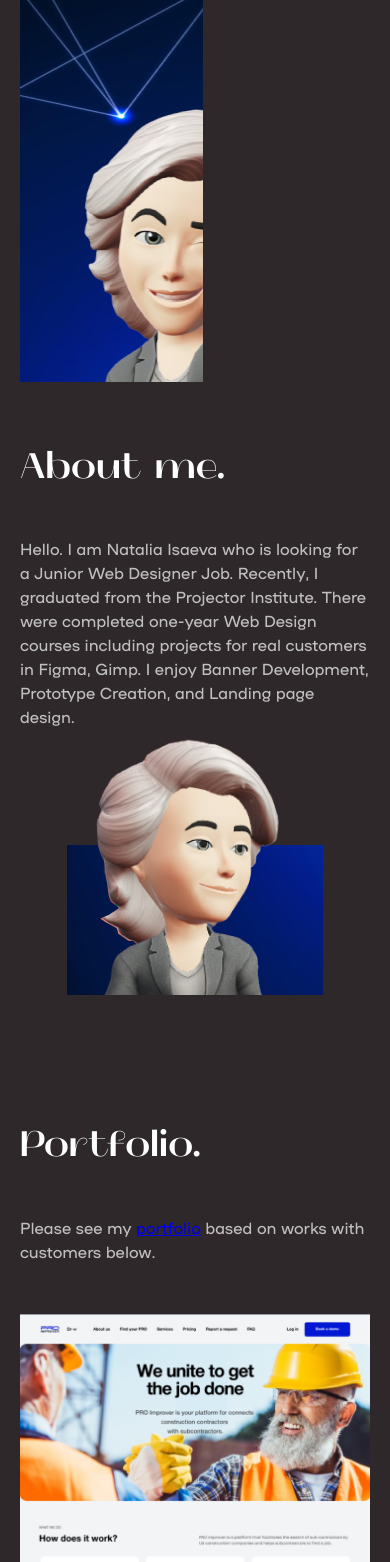
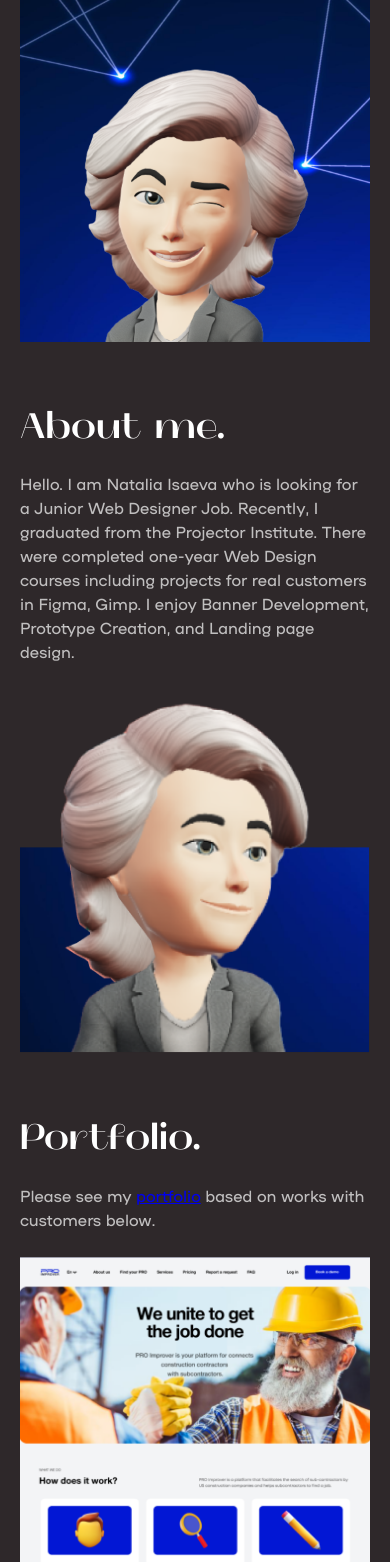
Before and after one commit to Anatorusan/Isaeva_CV, a plain HTML site: page index.html in a window 390 px wide. Shown: the part 312-1874 px from the top of the page. Drawn offline with Linux system fonts and the light colour scheme.

Commit message:
Responsive V1.0

```diff
--- a/index.html
+++ b/index.html
@@ -28,22 +28,25 @@
                         <img src="pictures/avatar_big.png" alt="big avatar" width="738" height="354">
                     </div>
                 </div>
-                <div class="header-main desktop-hidden">
-                    <div class="header-main__text-container avatar-backg">
+                <div class="header-main desktop-hidden header-main-grid">
+                    <div class="header-main__text-container-mobile header-main__text-container-grid">
                         <h1 class="header-main__text MAK-text">Natalia<br> Isaeva</h1>
                     </div>
-                    <!-- <div class="bigAvatar-container">
-                        <img src="pictures/avatar_vert.png" alt="big avatar vertical" width="350" height="550">
-                    </div> -->
+                    <div class="bigAvatar-container-mobile bigAvatar-container-mobile-grid">
+                        <img src="pictures/avatar_vert_1.5.png" alt="big avatar vertical" width="525" height="825">
+                    </div>
                 </div>
             </header>
         </div>
         <section class="aboutMe">
             <div class="aboutMe__avatar-container">
-                <img src="pictures/avatar_aboutme.png" alt="baout me avatar" width="256" height="266">
+                <picture>
+                    <source media="(min-width: 768px)" srcset="pictures/avatar_aboutme.png" alt="about me avatar" width="256" height="266">
+                    <img src="pictures/avatar_aboutme_x1.5.png" alt="about me avatar" width="385" height="400">
+                </picture>
             </div>
             <div class="aboutMe__text-container">
-                <h3 class="aboutMe-h3 MAK-text pb-50 mb-0">About me.</h3>
+                <h3 class="aboutMe-h3 MAK-text pb-25-50 mb-0">About me.</h3>
                 <p class="NAMU-text">Hello. I am Natalia Isaeva who is looking for a Junior Web Designer Job.
                     Recently, I graduated from the Projector Institute.
                     There were completed one-year Web Design courses including projects
@@ -53,30 +56,33 @@
             </div>
         </section>
         <section class="portfolio">
-            <div class="portfolio__top-text">
-                <h3 class="aboutMe-h3 MAK-text pb-50">Portfolio.</h3>
+            <div class="portfolio__top-text pb-25-50">
+                <h3 class="aboutMe-h3 MAK-text pb-25-50">Portfolio.</h3>
                 <p class="NAMU-text">Please see my <a href="https://www.figma.com/file/CCVYCOcPxb96qt8bkoZulV/portfolio-Isaeva-
                     Natalia?node-id=0%3A1&t=umwzCPrfq32JyBt9-1">portfolio</a> based on works with customers below.</p>
             </div>
             <div class="portfolio__images-container">
                 <div class="portfolio__image-container">
-                    <img src="pictures/portfol_1.png" alt="construction website" width="354" height="390">
+                    <img src="pictures/portfol_1_x2.png" alt="construction website" width="708" height="780">
                 </div>
                 <div class="portfolio__image-container">
-                    <img src="pictures/portfol_2.png" alt="cheese website" width="354" height="390">
+                    <img src="pictures/portfol_2_x2.png" alt="cheese website" width="708" height="780">
                 </div>
                 <div class="portfolio__image-container">
-                    <img src="pictures/portfol_3.png" alt="maria pryivachenk landing" width="354" height="390">
+                    <img src="pictures/portfol_3_x2.png" alt="maria pryivachenk landing" width="708" height="780">
                 </div>
             </div>
         </section>
         <footer>
             <div class="upper-footer">
                 <div class="contacts__image-container">
-                    <img src="pictures/avatar_footer.png" alt="avatar footer" width="258" hight="194">
+                    <picture>
+                        <source media="(min-width:768px)" srcset="pictures/avatar_footer.png" width="258" hight="194">
+                        <img src="pictures/avatar_footer_vert.png" alt="avatar footer" width="350" hight="263">
+                    </picture>
                 </div>
                 <div class="contact__text-container">
-                    <h3 class="aboutMe-h3 MAK-text pb-26">Contacts.</h3>
+                    <h3 class="aboutMe-h3-contacts MAK-text pb-25">Contacts.</h3>
                     <div class="contact-paragarph-container">
                         <p class="NAMU-text">Please do not hesitate to contact me. I will be glad to join your team.
 
--- a/scss/main.scss
+++ b/scss/main.scss
@@ -50,12 +50,12 @@ img {
     padding-right: 15px;
 }
 
-.pb-26 {
-    padding-bottom: 26px;
+.pb-25 {
+    padding-bottom: 25px;
 }
 
-.pb-50 {
-    padding-bottom: 50px;
+.pb-25-50 {
+    padding-bottom: clamp(25px, 6vw ,50px);
 }
 
 // macro layout
@@ -91,7 +91,7 @@ img {
 .upper-footer {
     display: flex;
     justify-content: space-between;
-    flex-direction: column;
+    flex-direction: column-reverse;
 }
 
 .contacts__image-container {
@@ -117,6 +117,23 @@ img {
     background-image: url('../pictures/avatar_vert.png');
 }
 
+.header-main-grid {
+    display: grid;
+    grid-template-columns: 1fr;
+    grid-template-rows: 1fr 1fr;
+    justify-items: center;
+}
+
+.header-main__text-container-grid {
+    grid-column: 1 / 2;
+    grid-row: 1 / 2;
+}
+
+.bigAvatar-container-mobile-grid {
+    grid-column: 1 / 2;
+    grid-row: 1 / 3;
+}
+
 @media (min-width: 666px) {
     .upper-footer {
         flex-direction: row;
@@ -130,7 +147,7 @@ img {
 
     .portfolio__images-container {
         flex-direction: row;
-        gap: 10px;
+        gap: 30px;
     }
 }
 
@@ -138,16 +155,16 @@ img {
 // micro layout
 
 .header-contaier {
-    padding-bottom: clamp(70px, 9vw,129px);
+    padding-bottom: clamp(70px, 9vw, 129px);
 }
 
 .header-top {
-    padding: 60px 0px;
+    padding: clamp(40px, 6vw, 60px) 0px;
 }
 
-.header-main {
-    height: 550px;
-}
+// .header-main {
+//     height: 550px;
+// }
 
 .bigAvatar-container {
     flex-shrink: 0;
@@ -160,6 +177,14 @@ img {
     max-width: 468px;
 }
 
+.header-main__text-container-mobile {
+    max-width: 468px;
+    position: relative;
+    z-index: 1;
+    align-self: center;
+    text-align: center;
+}
+
 .aboutMe__avatar-container {
     display:flex;
     justify-content: center;
@@ -167,27 +192,29 @@ img {
 
 .aboutMe__text-container {
     max-width: 738px;
+    padding-bottom: 25px;
 }
 
 .aboutMe {
-    padding-bottom: 135px;
+    padding-bottom: clamp(70px, 10vw, 135vw);
 }
 
 .portfolio {
-    padding-bottom: 130px;
+    padding-bottom: clamp(70px, 9vw, 130px);
 }
 
-.portfolio__top-text {
-    padding-bottom: 50px;
-}
+// .portfolio__top-text {
+//     padding-bottom: 50px;
+// }
 
 .contact__list {
-    padding-top: 20px;
+    padding-top: 15px;
 }
 
 .contact__list-item {
     padding-right: 15px;
     white-space: nowrap;
+    padding-bottom: 20px;
 }
 
 .contact__list-item:last-child {
@@ -195,7 +222,23 @@ img {
 }
 
 .lower-footer {
-    padding: 50px 0;
+    padding: clamp(30px, 6vw, 50px) 0;
+}
+
+// .contacts__image-container {
+//     padding-bottom: 20px;
+// }
+
+@media (min-width: 450px) {
+    .contacts__image-container {
+        padding-right: 20px;
+    }
+}
+
+@media (min-width: 666px) {
+    .contact__list-item:last-child {
+        padding-bottom: 0;
+    }
 }
 
 @media (min-width: 768px) {
@@ -207,6 +250,24 @@ img {
 
     .header-main {
         height: 354px;
+    }
+
+    .aboutMe__text-container {
+        padding-bottom: 25px;
+    }
+
+    // .contacts__image-container {
+    //     padding-bottom: 0px;
+    // }
+
+    .contact__list {
+        padding-top: 20px;
+    }
+}
+
+@media (min-width: 990px) {
+    .contact__list-item {
+        padding-bottom: 0px;
     }
 }
 
@@ -239,11 +300,16 @@ img {
 
 .header-main__text {
     font-size: clamp(48px, 9.1vw, 123px);
-    line-height: clamp(44px, 9.1vw, 120px);
+    line-height: clamp(59px, 9.1vw, 120px);
 }
 
 .aboutMe-h3 {
     font-size: clamp(32px, 9.1vw, 70px);
+    line-height: clamp(32px, 9.1vw, 66px);
+}
+
+.aboutMe-h3-contacts {
+    font-size: clamp(32px, 7.4vw, 70px);
     line-height: clamp(32px, 9.1vw, 66px);
 }
 
```
Also changed, not shown: css/main.css, pictures/avatar_aboutme_x1.5.png (added), pictures/avatar_vert_1.5.png (added), 1 other file.
